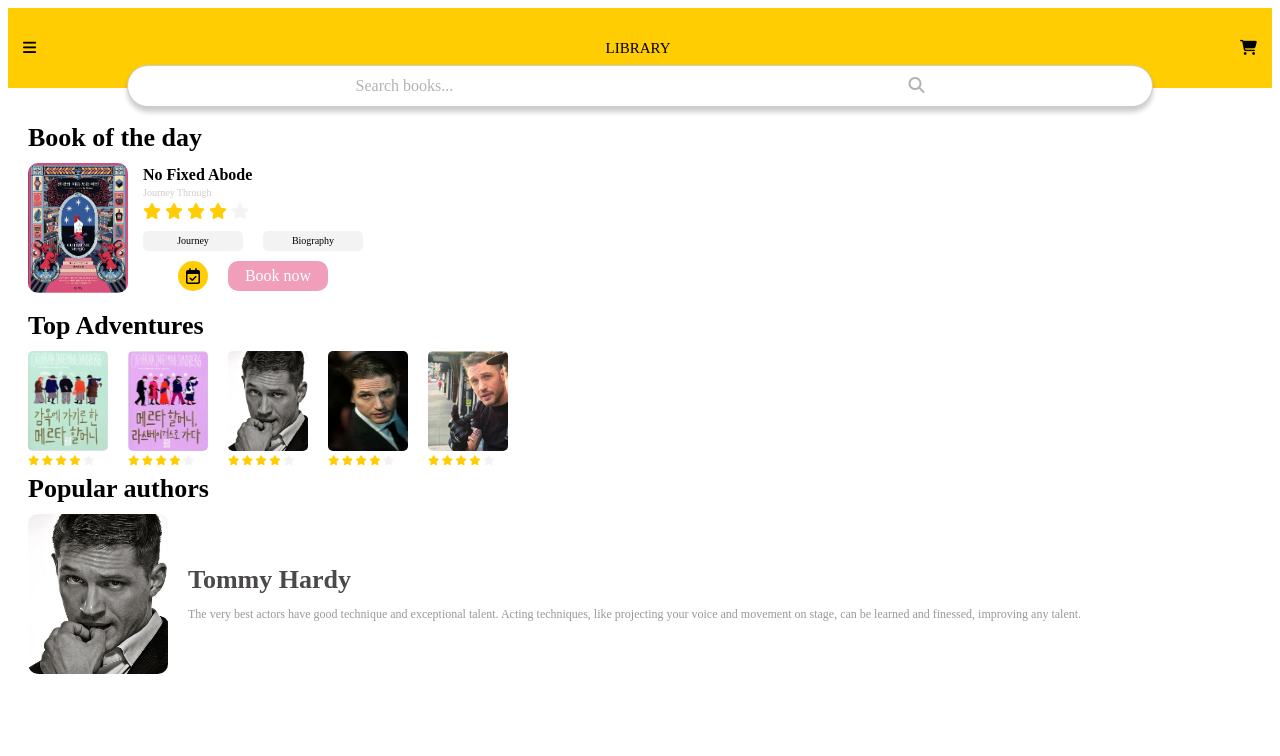
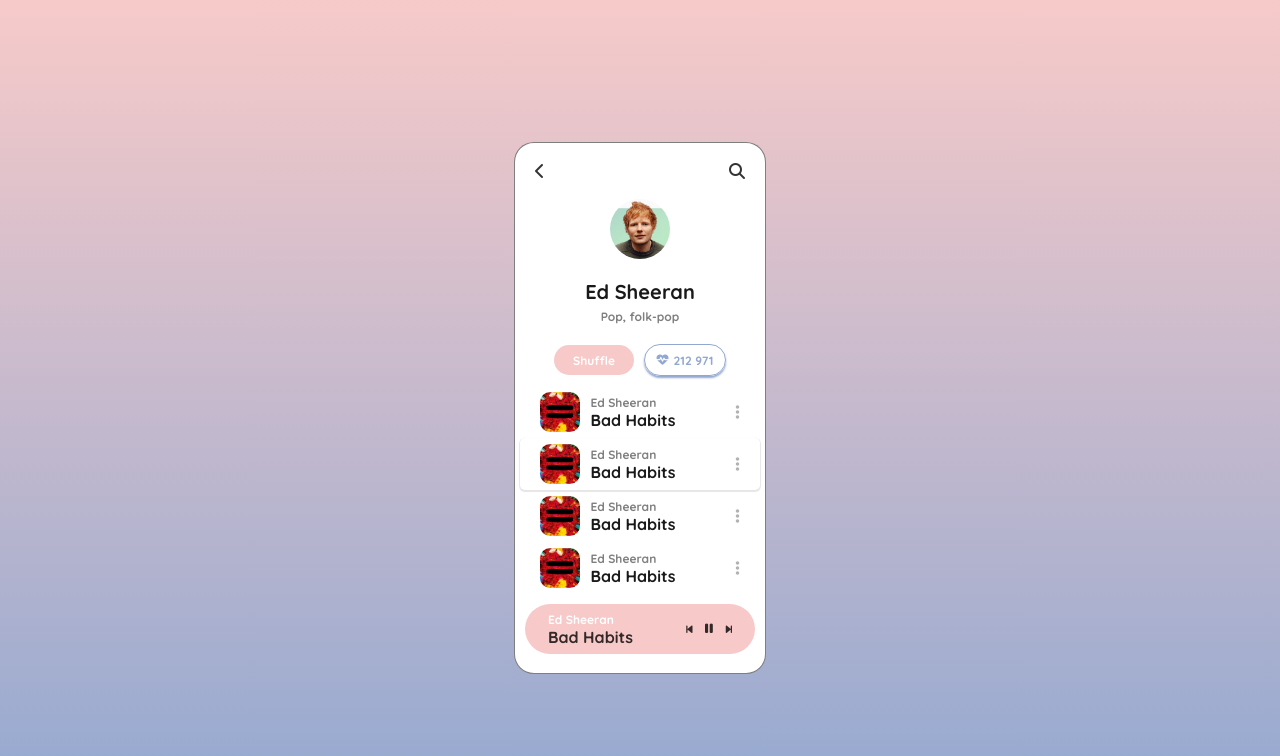
Before and after one commit to yejiseo0725/The_dog_talk_2022, a plain HTML site: page home.html in a window 1280 px wide. Drawn offline with Linux system fonts and the light colour scheme.

Commit message:
day 11 page1

```diff
--- a/home.html
+++ b/home.html
@@ -6,119 +6,81 @@
     <title>The Dog Talk</title>
     <link rel="stylesheet" href="style.css" />
   </head>
+  <body>
+    <div class="frame">
+      <div class="frame__nav-bar1">
+        <i class="fas fa-chevron-left"></i>
+        <i class="fas fa-search"></i>
+      </div>
 
-    <header class="header">
-      <div class="header__bar">
-        <div><i class="fas fa-bars"></i></div>
-        <div class="header__bar__title">LIBRARY</div>
-        <div><i class="fas fa-shopping-cart"></i></div>
+      <div class="frame__singer">
+        <img class="frame__singer-img" src="image/ed_main.jpg" />
+        <div class="frame__singer-name">Ed Sheeran</div>
+        <div class="frame__singer-desc">Pop, folk-pop</div>
       </div>
-      <div class="header__search">
-        <div class="header__search__text">Search books...</div>
-        <div class="header__search__icon"><i class="fas fa-search"></i></div>
+
+      <div class="frame__btns">
+        <div class="frame__btn1">Shuffle</div>
+        <div class="frame__btn2">
+          <i class="fas fa-heartbeat"></i>
+          212 971
+        </div>
       </div>
-    </header>
 
-    <div class="book-of-the-day">
-      <div class="book-of-the-day__title">Book of the day</div>
-        <div class="book-of-the-day__info">
-          <img class="main-img" src="image/mainbook.png" />
-          <div class="main-desc">
-          <div class="text1">No Fixed Abode</div>
-          <div class="text2">Journey Through</div>
-          <div class="stars">
-            <i class="star fas fa-star"></i>
-            <i class="star fas fa-star"></i>
-            <i class="star fas fa-star"></i>
-            <i class="star fas fa-star"></i>
-            <i class="star2 fas fa-star"></i>
+      <div class="frame__songs">
+        <div class="frame__song1">
+          <img class="frame__song1-img" src="image/ed_song.jpg" />
+          <div class="frame__song1-info">
+            <div class="frame__song1-info-singer">Ed Sheeran</div>
+            <div class="frame__song1-info-title">Bad Habits</div>
           </div>
-          <div class="button">
-            <div class="button-left">Journey</div>
-            <div class="button-right">Biography</div>
+          <i class="fas fa-ellipsis-v"></i>
+        </div>
+        <div class="frame__songs">
+          <div class="frame__song2">
+            <img class="frame__song2-img" src="image/ed_song.jpg" />
+            <div class="frame__song2-info">
+              <div class="frame__song2-info-singer">Ed Sheeran</div>
+              <div class="frame__song2-info-title">Bad Habits</div>
+            </div>
+            <i class="fas fa-ellipsis-v"></i>
           </div>
-          <div class="check">
-            <div class="icon"><i class="far fa-calendar-check"></i></div>
-            <div class="book-now">Book now</div>
+          <div class="frame__songs">
+            <div class="frame__song3">
+              <img class="frame__song3-img" src="image/ed_song.jpg" />
+              <div class="frame__song3-info">
+                <div class="frame__song3-info-singer">Ed Sheeran</div>
+                <div class="frame__song3-info-title">Bad Habits</div>
+              </div>
+              <i class="fas fa-ellipsis-v"></i>
+            </div>
+            <div class="frame__songs">
+              <div class="frame__song4">
+                <img class="frame__song4-img" src="image/ed_song.jpg" />
+                <div class="frame__song4-info">
+                  <div class="frame__song4-info-singer">Ed Sheeran</div>
+                  <div class="frame__song4-info-title">Bad Habits</div>
+                </div>
+                <i class="fas fa-ellipsis-v"></i>
+              </div>
+
+        <div class="frame__status-bar">
+          <div class="frame__status-bar__info">
+            <soan class="frame__status-bar__info-singer">Ed Sheeran</soan>
+            <span class="frame__status-bar__info-title">Bad Habits</span>
           </div>
-        </div>
+          <div class="frame__status-bar-icons">
+            <i class="fas fa-step-backward"></i>
+            <i class="fas fa-pause fa-lg"></i>
+            <i class="fas fa-step-forward"></i>
+          </div>
         </div>
       </div>
     </div>
-      <div class="top-adventures">
-        <div class="top-adventures__title">Top Adventures</div>
-        <div class="top-adventures__info">
-          <div class="info-info">
-            <img class="top-adventures__img1" src="image/메1.jpg" />
-            <div class="top-adventures__stars">
-              <i class="star fas fa-star"></i>
-              <i class="star fas fa-star"></i>
-              <i class="star fas fa-star"></i>
-              <i class="star fas fa-star"></i>
-              <i class="star2 fas fa-star"></i>
-            </div>
-          </div>
-          <div class="info-info">
-            <img class="top-adventures__img2" src="image/메2.jpg" />
-            <div class="top-adventures__stars">
-              <i class="star fas fa-star"></i>
-              <i class="star fas fa-star"></i>
-              <i class="star fas fa-star"></i>
-              <i class="star fas fa-star"></i>
-              <i class="star2 fas fa-star"></i>
-            </div>
-            </div>
-            <div class="info-info">
-            <img class="top-adventures__img3" src="image/tom1.jpg" />
-            <div class="top-adventures__stars">
-              <i class="star fas fa-star"></i>
-              <i class="star fas fa-star"></i>
-              <i class="star fas fa-star"></i>
-              <i class="star fas fa-star"></i>
-              <i class="star2 fas fa-star"></i>
-            </div>
-            </div>
-            <div class="info-info">
-            <img class="top-adventures__img4" src="image/tom2.jpg" />
-            <div class="top-adventures__stars">
-              <i class="star fas fa-star"></i>
-              <i class="star fas fa-star"></i>
-              <i class="star fas fa-star"></i>
-              <i class="star fas fa-star"></i>
-              <i class="star2 fas fa-star"></i>
-            </div>
-            </div>
-            <div class="info-info">
-            <img class="top-adventures__img5" src="image/tom4.jpg" />
-            <div class="top-adventures__stars">
-              <i class="star fas fa-star"></i>
-              <i class="star fas fa-star"></i>
-              <i class="star fas fa-star"></i>
-              <i class="star fas fa-star"></i>
-              <i class="star2 fas fa-star"></i>
-            </div>
-            </div>
-          </div>
-        </div>
-      </div>
-
-      <div class="popular-authors">
-        <div class="popular-authors__title">Popular authors</div>
-        <div class="popular-authors__info">
-        <img class="author-img" src="image/tom1.jpg" />
-        <div class="popular-authors__info-text">
-        <div class="popular-authors__name">Tommy Hardy</div>
-        <p class="popular-authors__desc">The very best actors have good technique and exceptional talent. Acting techniques, like projecting your voice and movement on stage, can be learned and finessed, improving any talent.</p>
-      </div>
-      </div>
-      </div>
-
-
     <script
       src="https://kit.fontawesome.com/6478f529f2.js"
       crossorigin="anonymous"
     ></script>
-  </div>
   </body>
 </html>
 
--- a/style.css
+++ b/style.css
@@ -1,203 +1,196 @@
-.header__bar {
-  height: 80px;
-  width: 100%;
-  background-color: #ffcd01;
+@import url("https://fonts.googleapis.com/css2?family=Quicksand:wght@400;700&display=swap");
+
+body {
+  height: 100vh;
+  background: linear-gradient(#f7cac9, #92a8d1);
+  font-family: "Quicksand", sans-serif;
+  display: flex;
+  justify-content: center;
+  align-items: center;
+}
+
+.frame {
+  height: 530px;
+  width: 250px;
+  background-color: white;
+  border: 1px solid rgba(0, 0, 0, 0.5);
+  border-radius: 20px;
+  margin: 20px;
+}
+
+.frame__nav-bar1 {
   display: flex;
   justify-content: space-between;
-  align-items: center;
-  font-size: 15px;
+  margin: 20px;
+  color: rgba(0, 0, 0, 0.8);
 }
 
-.fa-bars {
-  margin-left: 15px;
-}
-
-.fa-shopping-cart {
-  margin-right: 15px;
-}
-
-.header {
+.frame__singer {
   display: flex;
   flex-direction: column;
   align-items: center;
 }
 
-.header__search {
-  height: 40px;
-  width: 80%;
-  background-color: white;
-  border-radius: 50px;
-  display: flex;
-  justify-content: space-around;
-  align-items: center;
-  position: absolute;
-  top: 65px;
-  z-index: 3;
-  border: 1px solid rgba(0, 0, 0, 0.2);
-  box-shadow: 0px 5px 5px rgba(0, 0, 0, 0.2);
+.frame__singer-img {
+  height: 60px;
+  width: 60px;
+  border-radius: 50%;
+  margin-bottom: 20px;
 }
 
-.header__search__text,
-.header__search__icon {
-  opacity: 0.3;
+.frame__singer-name {
+  font-weight: 700;
+  font-size: 20px;
+  color: rgba(0, 0, 0, 0.9);
+  margin-bottom: 5px;
 }
 
-.book-of-the-day {
-  margin-top: 35px;
-  margin-left: 20px;
+.frame__singer-desc {
+  font-weight: 700;
+  font-size: 12px;
+  color: rgba(0, 0, 0, 0.5);
+  margin-bottom: 20px;
 }
 
-.book-of-the-day__title,
-.top-adventures__title,
-.popular-authors__title {
-  font-size: 26px;
-  font-weight: 600;
+.frame__btns {
+  display: flex;
+  justify-content: center;
+  align-items: center;
+  margin-bottom: 10px;
 }
 
-.main-img {
-  height: 130px;
-  width: 100px;
-  border-radius: 10px;
-  margin: 10px 0px;
+.frame__btn1 {
+  height: 30px;
+  width: 80px;
+  background-color: #f7cac9;
+  color: white;
+  border-radius: 20px;
+  display: flex;
+  justify-content: center;
+  align-items: center;
+  margin-right: 10px;
+  font-size: 12px;
+  font-weight: 700;
 }
 
-.book-of-the-day__info {
+.frame__btn2 {
+  height: 30px;
+  width: 80px;
+  border: 1px solid #92a8d1;
+  box-shadow: 0px 2px 2px #92a8d1;
+  border-radius: 20px;
   display: flex;
+  justify-content: center;
+  align-items: center;
+  font-size: 12px;
+  font-weight: 700;
+  color: #92a8d1;
+}
+
+.fa-heartbeat {
+  color: #92a8d1;
+  margin-right: 5px;
+}
+
+.frame__songs {
+  display: flex;
+  flex-direction: column;
   align-items: center;
 }
 
-.main-desc {
-  margin-left: 15px;
+.frame__song1,
+.frame__song2,
+.frame__song3,
+.frame__song4 {
+  display: flex;
+  align-items: center;
+  padding: 6px 20px;
+  border-radius: 5px;
 }
 
-.text1 {
-  font-size: 16px;
-  font-weight: 600;
-  margin-bottom: 3px;
+.frame__song2 {
+  box-shadow: 0px 1px 1px 1px rgba(0, 0, 0, 0.1);
 }
 
-.text2 {
-  font-size: 10px;
-  color: rgba(0, 0, 0, 0.2);
-  margin-bottom: 5px;
+.frame__song4 {
+  margin-bottom: 10px;
 }
 
-.star {
-  color: #ffcd01;
+.frame__song1-img,
+.frame__song2-img,
+.frame__song3-img,
+.frame__song4-img {
+  height: 40px;
+  width: 40px;
+  border-radius: 10px;
 }
 
-.star2 {
-  color: rgb(243, 243, 243);
+.frame__song1-info,
+.frame__song2-info,
+.frame__song3-info,
+.frame__song4-info {
+  margin-left: 10px;
 }
 
-.button {
-  margin: 10px 0px;
-  display: flex;
+.frame__song1-info-singer,
+.frame__song2-info-singer,
+.frame__song3-info-singer,
+.frame__song4-info-singer {
+  font-size: 12px;
+  font-weight: 700;
+  color: rgba(0, 0, 0, 0.5);
 }
 
-.button-left,
-.button-right {
-  height: 20px;
-  width: 100px;
-  background-color: rgb(243, 243, 243);
+.frame__song1-info-title,
+.frame__song2-info-title,
+.frame__song3-info-title,
+.frame__song4-info-title {
+  font-weight: 700;
+  color: rgba(0, 0, 0, 0.9);
+}
+
+.fa-ellipsis-v {
+  margin-left: 60px;
+  color: rgba(0, 0, 0, 0.3);
+}
+
+.frame__status-bar {
+  height: 50px;
+  width: 230px;
+  background-color: #f7cac9;
+  border-radius: 30px;
   display: flex;
+  justify-content: space-evenly;
   align-items: center;
-  justify-content: center;
-  border-radius: 5px;
+}
+
+.frame__status-bar__info {
+  display: flex;
+  flex-direction: column;
+  margin-left: -30px;
+}
+
+.frame__status-bar__info-singer {
+  font-size: 12px;
+  font-weight: 700;
+  color: white;
+}
+
+.frame__status-bar__info-title {
+  font-weight: 700;
+  color: rgba(0, 0, 0, 0.8);
+}
+
+.frame__status-bar-icons {
+  color: rgba(0, 0, 0, 0.8);
+  margin-right: -30px;
   font-size: 10px;
 }
 
-.button-left {
-  margin-right: 20px;
+.fa-step-backward {
+  margin-right: 10px;
 }
 
-.check {
-  display: flex;
-  justify-content: center;
-  align-items: center;
+.fa-pause {
+  margin-right: 10px;
 }
-
-.icon {
-  height: 30px;
-  width: 30px;
-  background-color: #ffcd01;
-  border-radius: 50%;
-  display: flex;
-  justify-content: center;
-  align-items: center;
-}
-
-.book-now {
-  margin-left: 20px;
-  height: 30px;
-  width: 100px;
-  background-color: rgba(230, 94, 139, 0.6);
-  color: white;
-  display: flex;
-  justify-content: center;
-  align-items: center;
-  border-radius: 10px;
-}
-
-.top-adventures {
-  margin: 8px 20px;
-  overflow-x: scroll;
-}
-
-.top-adventures::-webkit-scrollbar {
-  display: none;
-}
-
-.top-adventures__title {
-  margin-bottom: 10px;
-}
-
-.top-adventures__img1,
-.top-adventures__img2,
-.top-adventures__img3,
-.top-adventures__img4,
-.top-adventures__img5 {
-  height: 100px;
-  width: 80px;
-  border-radius: 5px;
-  margin-right: 20px;
-}
-
-.top-adventures__stars {
-  font-size: 10px;
-}
-
-.top-adventures__info {
-  display: flex;
-}
-
-.author-img {
-  height: 160px;
-  width: 140px;
-  border-radius: 10px;
-}
-
-.popular-authors__title {
-  margin-left: 20px;
-  margin-bottom: 10px;
-}
-
-.popular-authors__info {
-  display: flex;
-  align-items: center;
-  margin-left: 20px;
-}
-
-.popular-authors__name {
-  margin-left: 20px;
-  margin-top: 10px;
-  font-size: 26px;
-  font-weight: 600;
-  color: rgba(54, 52, 52, 0.9);
-}
-
-.popular-authors__desc {
-  font-size: 12px;
-  margin-left: 20px;
-  color: rgba(54, 52, 52, 0.5);
-}
```
Also changed, not shown: image/ed_main.jpg (added), image/ed_song.jpg (added), image/mainbook.png (deleted), image/tom1.jpg (deleted), image/tom2.jpg (deleted), image/tom4.jpg (deleted), image/메1.jpg (deleted), image/메2.jpg (deleted).
